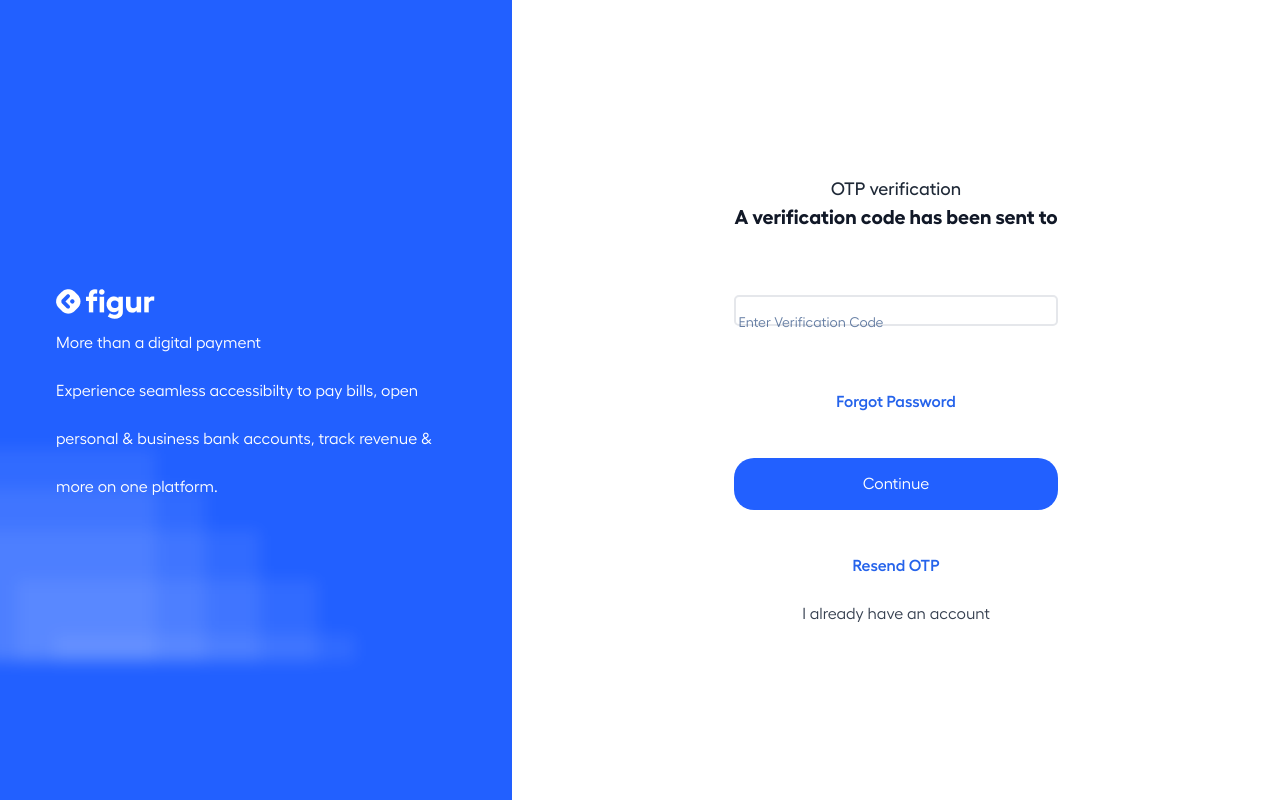
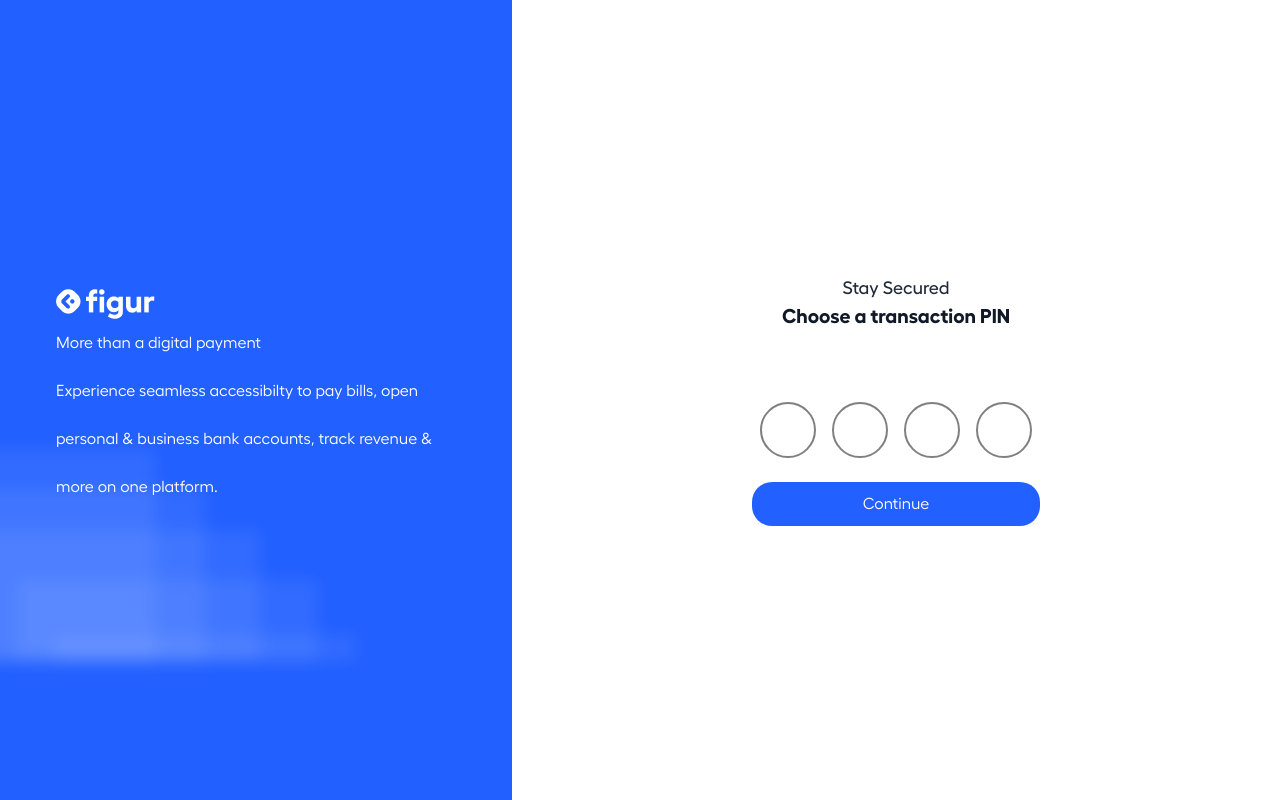
Before and after one commit to Emeka-Okpaleke/figur-signup, a React (Create React App) app: page / in a window 1280 px wide. Both pictures are taken after a click on the button "Login". Built offline with nearby package versions, Linux system fonts and the light colour scheme.

Commit message:
Otp.js redesigned

```diff
--- a/src/App.js
+++ b/src/App.js
@@ -6,7 +6,7 @@ import Otp from './components/Otp';
 import PersonalDetails from './components/PersonalDetail';
 function App() {
   return (
-    <div className="App">
+    <div className="App md:grid grid-cols-[40%_60%] h-screen">
           <BlueHalf></BlueHalf>
           <div className="inputForm">
             <Signup/>
--- a/src/components/Otp.js
+++ b/src/components/Otp.js
@@ -1,70 +1,28 @@
-// import Button from './button';
-// import InputEmail from './inputText';
-// import './otp.css';
-
-// const Otp = ({ OtpLink }) => {
-//     return (
-//         <div className="OtpContainer step2">
-//             <div className="login-container">
-//                 <div className="login-box">
-//                     <div className="head-container">
-//                         <p>OTP verification</p>
-//                         <h2>A verification code has been sent to</h2>
-//                     </div>
-//                     <form>
-//                         <div className="email text-input">
-//                             <InputEmail/>
-//                             <label style={{ whiteSpace: 'nowrap' }}>Enter Verification Code</label>
-//                         </div>
-//                         <div className="link"><a href="/">Forgot Password</a></div>
-//                         <div className="submit-div" style={{ display: "flex", justifyContent: "center" }}>
-//                             {/* The Button calls the OtpLink function when clicked */}
-//                             <Button onClick={OtpLink} color={"primary"}>Continue</Button>
-//                         </div>
-//                         <div className="link">
-//                             <a href="/">Resend OTP</a>
-//                         </div>
-//                     </form>
-//                     <div className="p-name">
-//                         <p>I already have an account</p>
-//                     </div>
-//                 </div>
-//             </div>
-//         </div>
-//     );
-// };
-
-// export default Otp;
-
 import Button from './button';
 import InputEmail from './inputText';
 import TextBox from './textBox';
+import InputPin from './inputPin';
 
 const Otp = ({ OtpLink }) => {
     return (
-        <div className="flex items-center justify-center min-h-screen">
+        <div className="flex items-center justify-center min-h-screen 2xl:justify-start">
             <div className="w-full max-w-lg p-6 rounded-lg">
                 <div className="text-center mb-6">
-                    <p className="text-lg font-medium text-gray-800">OTP verification</p>
-                    <h2 className="text-xl font-bold text-gray-900">A verification code has been sent to</h2>
+                    <p className="text-lg font-medium text-gray-800">Stay Secured</p>
+                    <h2 className="text-xl font-bold text-gray-900">Choose a transaction PIN</h2>
                 </div>
-                <form className="space-y-6">
-                     <TextBox color={"secondary"}>
-                        Enter Verification Code
-                    </TextBox>
-                    <div className="text-center">
-                        <a href="/" className="text-blue-600 font-semibold">Forgot Password</a>
+
+                <form className='pt-10 flex flex-col gap-4'>
+                    <div className="pin-inputs">
+                        <InputPin />
+                        <InputPin />
+                        <InputPin />
+                        <InputPin />
                     </div>
                     <div className="flex justify-center">
                         <Button onClick={OtpLink} color="primary">Continue</Button>
-                    </div>
-                    <div className="text-center">
-                        <a href="/" className="text-blue-600 font-semibold">Resend OTP</a>
-                    </div>
-                </form>
-                <div className="text-center mt-6">
-                    <p className="text-gray-700">I already have an account</p>
                 </div>
+              </form>
             </div>
         </div>
     );
--- a/src/components/Signup.js
+++ b/src/components/Signup.js
@@ -26,7 +26,7 @@ const Signup = () => {
 
     return (
         <div className="container">
-            <div className="login-container">
+            <div className="login-container bg-white flex justify-center 2xl:justify-start items-center">
                 {action === '' && <Login loginLink={loginLink} />}
                 {action === 'step2' && <Otp OtpLink={OtpLink} />}
                 {action === 'step3' && <PersonalDetails personalLink={personalLink} />}
--- /dev/null
+++ b/src/components/inputPin.js
@@ -0,0 +1,7 @@
+const InputPin = () => {
+    return (
+        <input type="password" placeholder='' className='w-10 md:w-14 h-10 md:h-14 border-2 border-secondaryGrey focus:border-secondary text-center m-1 md:m-2 rounded-full text-2xl md:text-4xl'/>
+     );
+}
+
+export default InputPin;
--- a/src/components/inputText.js
+++ b/src/components/inputText.js
@@ -1,6 +1,6 @@
 const InputEmail = () => {
     return (
-        <input type="text" id="text" required className="focus:outline-none py-1 peer w-full  border-gray-200 h-full focus:border-blue-600 border-2" autoComplete="off"/>
+        <input type="text" id="text" required className="focus:outline-none py-1 peer w-full  border-gray-200 h-full focus:border-blue-600 border-2 text-blue-900" autoComplete="off"/>
      );
 }
 
--- a/src/components/signup.css
+++ b/src/components/signup.css
@@ -26,7 +26,7 @@
   border: none;
   border-radius: 20px;
   align-self: auto;
-  padding: 14px 18px;
+
 }
 
 .head-container p, h2{
--- a/src/components/textBox.js
+++ b/src/components/textBox.js
@@ -14,7 +14,7 @@ const TextBox = ({children, color}) => {
     <div className="email text-input">
         <div className="relative w-full h-full">
             <InputEmail/>
-            <label style={{color : buttonColor}} for="text" className="absolute left-0 top-1 cursor-text peer-focus:text-xs peer-focus:-top-4 transition-all p-1 opacity-60 text-sm pt-3.5 " >{children}</label>
+            <label style={{color : buttonColor}} for="text" className="absolute left-0 top-1 cursor-text peer-focus:text-xs peer-focus:-top-4 transition-all p-1 opacity-60 text-sm pt-3.5 peer-valid:-top-4" >{children}</label>
         </div>
     </div>
      );
--- a/src/index.css
+++ b/src/index.css
@@ -12,10 +12,10 @@ code {
     monospace;
 }
 
-.App{
+/* .App{
   display: grid;
   grid-template-columns: 40% 60%;
-}
+} */
 
 .blueSection{
   display: flex;
```
